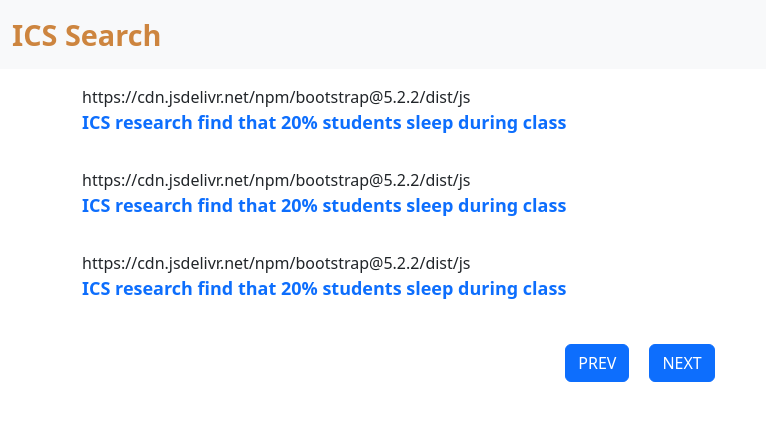
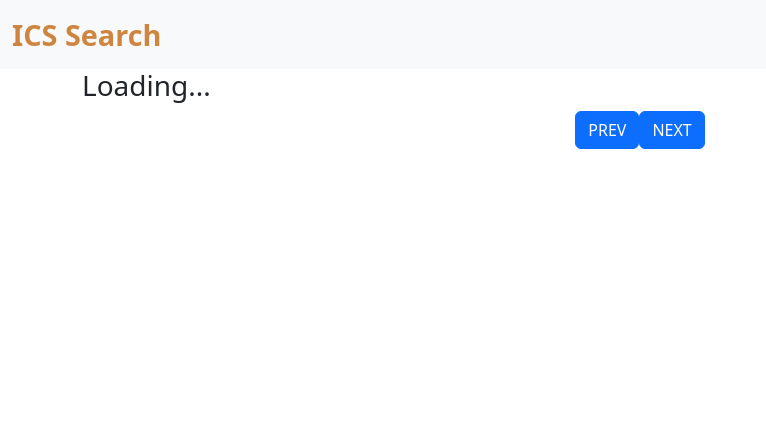
Before and after one commit to daniellan2002/Search-Engine-Project, a Flask app: page /ranking.html in a window 1280 px wide. Shown: the top 421 px of the page, without its empty margins (0-766 px from the left). Run offline with Flask 2, Linux system fonts and the light colour scheme; parts of the project's set-up code (start-up, migrations or seed data) failed here and were passed over.

Commit message:
UI update

```diff
--- a/BooleanQuery.py
+++ b/BooleanQuery.py
@@ -43,6 +43,9 @@ def boolean_search(user_input, index_manager) -> list:
     # 2.Parse the string into tokens
     tokens = parse_input(user_input)
 
+    if len(tokens) == 0:
+        return []
+
     postings_mapping = []
 
     # 3.Create the inverted index
--- a/WebUI/static/ranking.js
+++ b/WebUI/static/ranking.js
@@ -10,7 +10,7 @@ function search()
     let query = new URLSearchParams(location.search).get("query")
     console.log("searching for " + query)
     jQuery.ajax({
-        url: "http://192.168.0.191:9000/search",  // "http://ec2-34-219-99-245.us-west-2.compute.amazonaws.com:9000/search",
+        url: "http://ec2-34-219-99-245.us-west-2.compute.amazonaws.com:9000/search", // "http://10.52.1.24:9000/search",  //
         dataType: "json",
         data: {
             "query": query,
--- a/WebUI/static/style.css
+++ b/WebUI/static/style.css
@@ -1,6 +1,6 @@
-button {
-    margin: 10px;
-}
+/*button {*/
+/*    margin: 10px;*/
+/*}*/
 
 .navbar-brand {
     font-size: 180%;
--- a/WebUI/template/ranking.html
+++ b/WebUI/template/ranking.html
@@ -10,27 +10,28 @@
 <body>
 <nav class="navbar bg-light">
 	<div class="container-fluid">
-		<a class="navbar-brand" href="index.html">
+		<a class="navbar-brand" href="/">
 			ICS Search
 		</a>
 	</div>
 </nav>
 
 <div class="container" id="search-entries-container">
-	<div class="document-info">
-		<p>https://cdn.jsdelivr.net/npm/bootstrap@5.2.2/dist/js</p>
-		<a class="document-title" href="#">ICS research find that 20% students sleep during class</a>
-	</div>
+<!--	<div class="document-info">-->
+<!--		<p>https://cdn.jsdelivr.net/npm/bootstrap@5.2.2/dist/js</p>-->
+<!--		<a class="document-title" href="#">ICS research find that 20% students sleep during class</a>-->
+<!--	</div>-->
 
-	<div class="document-info">
-		<p>https://cdn.jsdelivr.net/npm/bootstrap@5.2.2/dist/js</p>
-		<a class="document-title" href="#">ICS research find that 20% students sleep during class</a>
-	</div>
+<!--	<div class="document-info">-->
+<!--		<p>https://cdn.jsdelivr.net/npm/bootstrap@5.2.2/dist/js</p>-->
+<!--		<a class="document-title" href="#">ICS research find that 20% students sleep during class</a>-->
+<!--	</div>-->
 
-	<div class="document-info">
-		<p>https://cdn.jsdelivr.net/npm/bootstrap@5.2.2/dist/js</p>
-		<a class="document-title" href="#">ICS research find that 20% students sleep during class</a>
-	</div>
+<!--	<div class="document-info">-->
+<!--		<p>https://cdn.jsdelivr.net/npm/bootstrap@5.2.2/dist/js</p>-->
+<!--		<a class="document-title" href="#">ICS research find that 20% students sleep during class</a>-->
+<!--	</div>-->
+	<h3>Loading...</h3>
 
 </div>
 
--- a/flask_server.py
+++ b/flask_server.py
@@ -1,5 +1,5 @@
 from flask import Flask, request, render_template
-from flask_cors import CORS, cross_origin
+# from flask_cors import CORS, cross_origin
 import time
 from index import IndexManager
 from BooleanQuery import boolean_search
@@ -7,11 +7,11 @@ import os
 import sys
 
 app = Flask(__name__, template_folder="WebUI/template", static_folder="WebUI/static")
-cors = CORS(app)
+# cors = CORS(app)
 app.config['CORS_HEADERS'] = 'Content-Type'
 
 @app.route("/search", methods=["GET"])
-@cross_origin()
+# @cross_origin()
 def search():
     query = request.args.get("query", "")
     try:
```
Also changed, not shown: WebUI/template/index.html (+4 -3 lines).
